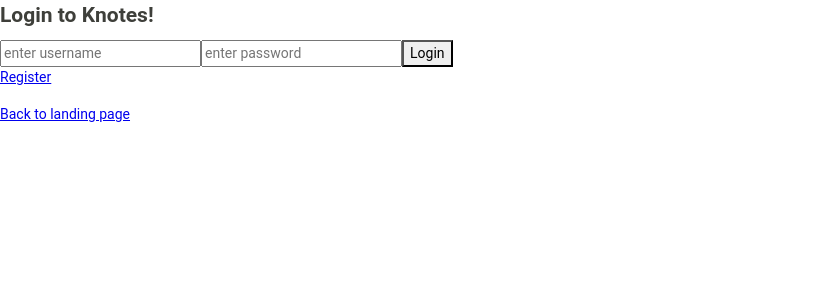
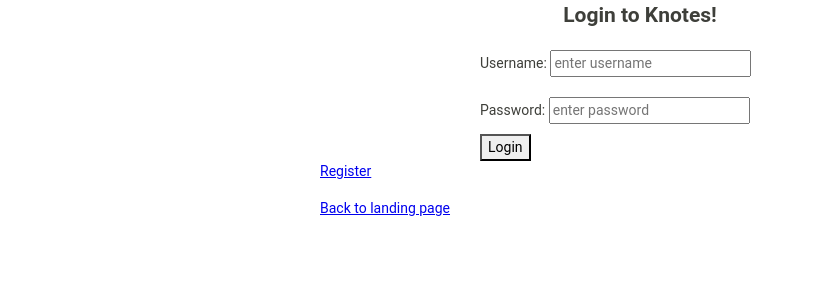
Before and after one commit to thinkful-ei25/knotes-client-sam-allister-mischa, a React (Create React App) app: page /login in a window 1280 px wide. Shown: the top 300 px of the page, without its empty margins (0-814 px from the left). Built offline with nearby package versions, Linux system fonts and the light colour scheme; no server answers.

Commit message:
upadated css

```diff
--- /dev/null
+++ b/src/components/input.css
@@ -0,0 +1,11 @@
+.login-form, .login-err{
+  margin: auto;
+  width: 50%;
+}
+.userAuthInput{
+  margin: 10px auto;
+}
+.login-btn{
+  text-align: center;
+
+}
--- a/src/components/input.js
+++ b/src/components/input.js
@@ -1,6 +1,7 @@
 import React, {Fragment, Component} from 'react';
 import {connect} from 'react-redux';
-import {login} from '../actions/auth'
+import {login} from '../actions/auth';
+import './input.css';
 export class Input extends Component {
 
   onSubmit(e) {
@@ -11,12 +12,14 @@ export class Input extends Component {
   render(){
     return (
       <Fragment>
-        <form onSubmit={e => this.onSubmit(e)}>
-          <input aria-label="input" className="userAuthInput" type="text" placeholder="enter username" ref={input => this.username = input}/>
-          <input aria-label="input" className="userAuthInput" type="password" placeholder="enter password" ref={input => this.password = input}/>
-          <button type="submit">Login</button>
+        <form className="login-form" onSubmit={e => this.onSubmit(e)}>
+          <label for="username-login">Username: </label>
+          <input id="username-login" aria-label="input"  className="userAuthInput" type="text" placeholder="enter username" ref={input => this.username = input}/><br/>
+          <label for="password-login">Password: </label>
+          <input id="password-login"aria-label="input" className="userAuthInput" type="password" placeholder="enter password" ref={input => this.password = input}/><br/>
+          <button id="submit-login" className="login-btn" type="submit">Login</button>
         </form>
-        <div>
+        <div className="login-err">
           {this.props.error ? this.props.error: ""}
         </div>
 
--- /dev/null
+++ b/src/components/login-page.css
@@ -0,0 +1,7 @@
+.login-page{
+  margin: auto;
+  width: 50%;
+}
+.login-page{
+
+}
--- a/src/components/login-page.js
+++ b/src/components/login-page.js
@@ -2,6 +2,7 @@ import React, {Fragment} from 'react';
 import {Redirect, Link} from 'react-router-dom';
 import {connect} from 'react-redux';
 import Input from './input';
+import './login-page.css';
 
 export function Login(props) {
   if (props.loggedIn){
@@ -9,10 +10,12 @@ export function Login(props) {
   }
   return (
     <Fragment>
-      <h2>Login to Knotes!</h2>
-      <Input />
-      <p><Link to='/register'>Register</Link></p>
-      <Link to="/">Back to landing page</Link>
+      <div className="login-page">
+        <h2 className="title">Login to Knotes!</h2>
+        <Input />
+        <p><Link to='/register'>Register</Link></p>
+        <Link to="/">Back to landing page</Link>
+      </div>
     </Fragment>
 // two input fields --> username, password
   )
```
